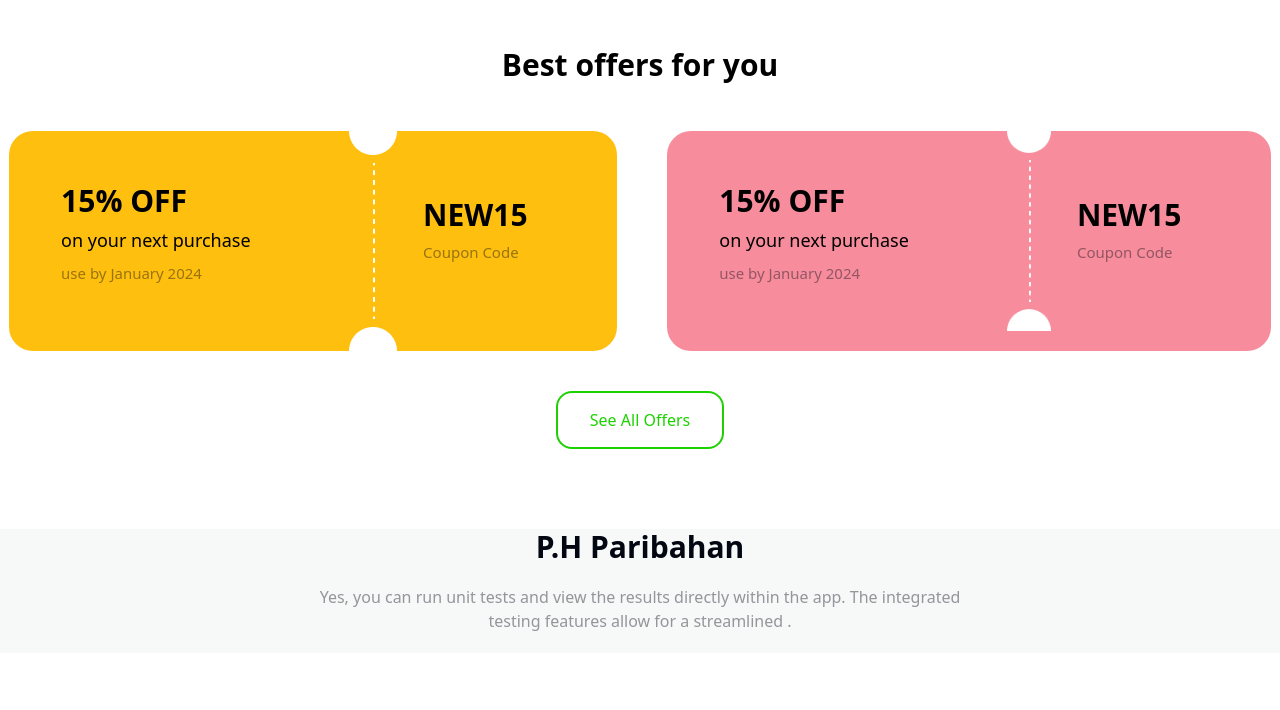
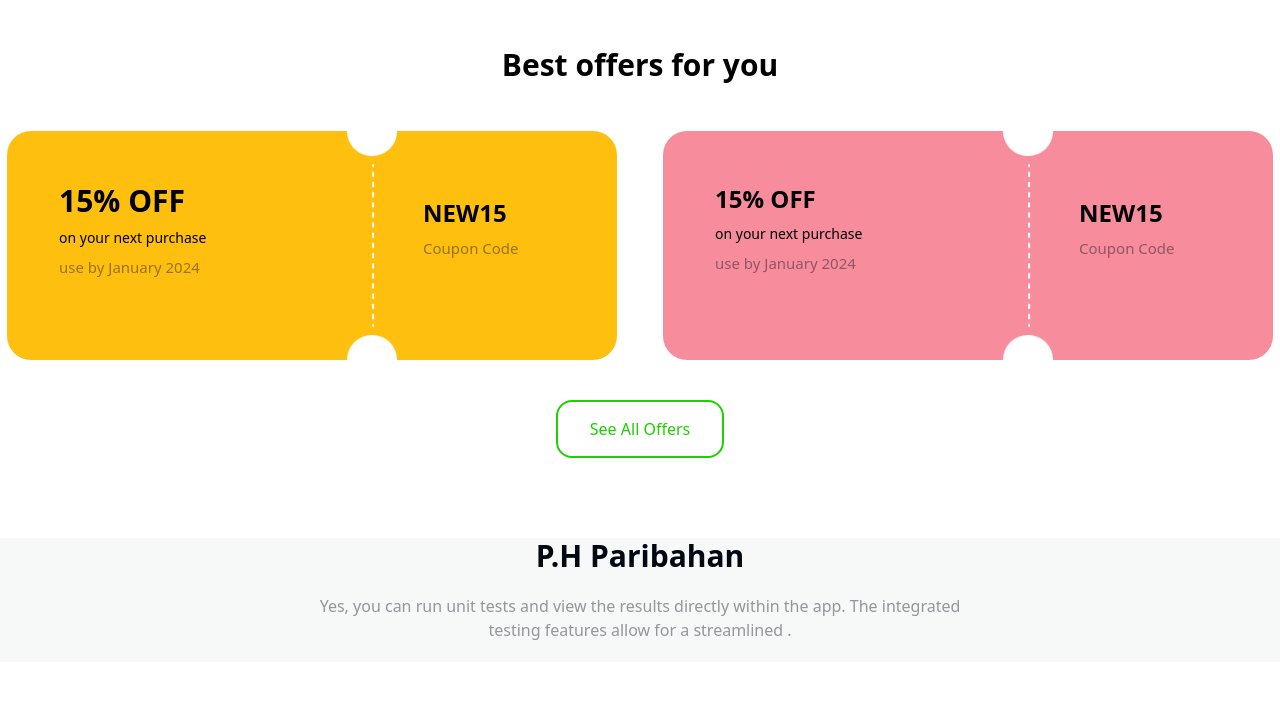
Before and after one commit to shahriar1100/bus-smart-ticketing-main, a plain HTML site: page index.html in a window 1280 px wide. Shown: the part 800-1510 px from the top of the page. Drawn offline with Linux system fonts and the light colour scheme.

Commit message:
fix some essue

```diff
--- a/index.html
+++ b/index.html
@@ -156,8 +156,33 @@
           <div class="lg:flex gap-x-8 flex flex-col lg:flex-row justify-around gap-y-4">
             <div class="cuponCard bg-[#FFBF0F] flex rounded-3xl">
               <div class="cuponLeftText p-[52px] w-[340px] space-y-2">
-                <h3 class="font-bold text-3xl text-black">15% OFF</h3>
-                <h5 class="font-medium text-[18px] text-black">
+                <h3 class="font-bold lg:text-3xl text-2xl text-black">15% OFF</h3>
+                <h5 class="font-medium text-[14px] text-black">
+                  on your next purchase
+                </h5>
+                <p class="font-extralight text-[15px] text-[#03071268]">
+                  use by January 2024
+                </p>
+              </div>
+              <div class="imgPart">
+                <img class="w-[70px] lg:w-[50px]"
+                  src="images/cupon-devider.png"
+                  alt="images/cupon-devider.png"
+                />
+              </div>
+              <div
+                class="cuponRightText space-y-2 w-[220px] pt-[66px] pb-[66px] pl-[26px] pr-[52px]"
+              >
+                 <h3 class="text-2xl text-black font-bold">NEW15</h3>
+                <p class="text-[15px] text-[#03071268] font-normal">
+                  Coupon Code
+                </p>
+              </div>
+            </div>
+            <div class="cuponCard bg-[#F78C9C] flex rounded-3xl">
+              <div class="cuponLeftText p-[52px] w-[340px] space-y-2">
+                <h3 class="font-bold text-2xl text-black">15% OFF</h3>
+                <h5 class="font-medium text-[14px] text-black">
                   on your next purchase
                 </h5>
                 <p class="font-extralight text-[15px] text-[#03071268]">
@@ -166,6 +191,7 @@
               </div>
               <div class="imgPart">
                 <img
+                  class="w-[70px] lg:w-[50px]"
                   src="images/cupon-devider.png"
                   alt="images/cupon-devider.png"
                 />
@@ -173,33 +199,7 @@
               <div
                 class="cuponRightText space-y-2 w-[220px] pt-[66px] pb-[66px] pl-[26px] pr-[52px]"
               >
-                <h3 class="text-3xl text-black font-bold">NEW15</h3>
-                <p class="text-[15px] text-[#03071268] font-normal">
-                  Coupon Code
-                </p>
-              </div>
-            </div>
-            <div class="cuponCard bg-[#F78C9C] flex rounded-3xl">
-              <div class="cuponLeftText p-[52px] w-[340px] space-y-2">
-                <h3 class="font-bold text-3xl text-black">15% OFF</h3>
-                <h5 class="font-medium text-[18px] text-black">
-                  on your next purchase
-                </h5>
-                <p class="font-extralight text-[15px] text-[#03071268]">
-                  use by January 2024
-                </p>
-              </div>
-              <div class="imgPart">
-                <img
-                  class="h-[200px]"
-                  src="images/cupon-devider.png"
-                  alt="images/cupon-devider.png"
-                />
-              </div>
-              <div
-                class="cuponRightText space-y-2 w-[220px] pt-[66px] pb-[66px] pl-[26px] pr-[52px]"
-              >
-                <h3 class="text-3xl text-black font-bold">NEW15</h3>
+                <h3 class="text-2xl text-black font-bold">NEW15</h3>
                 <p class="text-[15px] text-[#03071268] font-normal">
                   Coupon Code
                 </p>
@@ -223,7 +223,7 @@
       <div class="container mx-auto">
         <div class="titlePart text-center">
           <h2 class="text-3xl font-bold text-textBlack mb-5">P.H Paribahan</h2>
-          <p class="text-[16px] font-normal text-[#03071268] mb-5 lg:px-[300px]">
+          <p class="text-[16px] px-5  font-normal text-[#03071268] mb-5 lg:px-[300px]">
             Yes, you can run unit tests and view the results directly within the
             app. The integrated testing features allow for a streamlined .
           </p>
```
Also changed, not shown: src/output.css.
